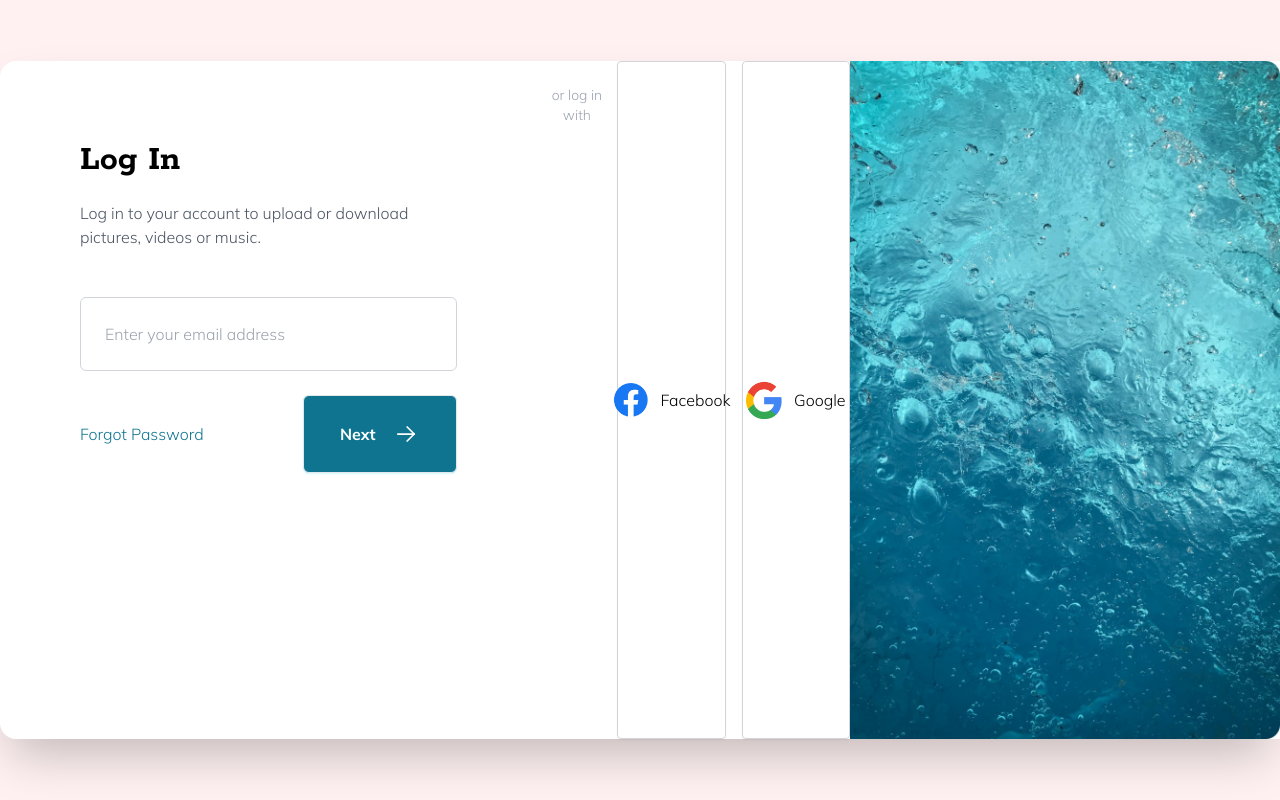
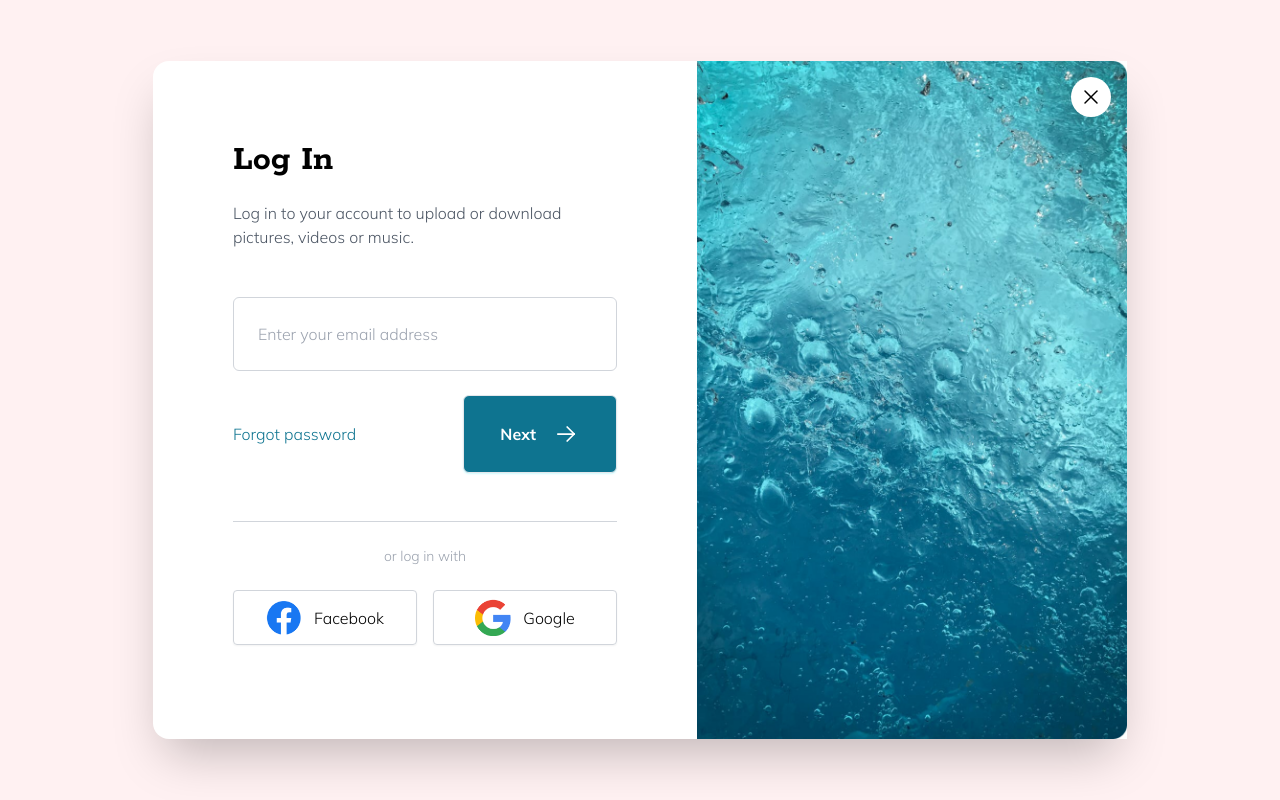
Before and after one commit to zohaib2005/tailwind-mini-projects-login-modal, a plain HTML site: page index.html in a window 1280 px wide. Drawn offline with nearby package versions, Linux system fonts and the light colour scheme.

Commit message:
login form complete

```diff
--- a/index.html
+++ b/index.html
@@ -2,6 +2,7 @@
 <html lang="en">
   <head>
     <meta charset="UTF-8" />
+    <meta http-equiv="X-UA-Compatible" content="IE=edge" />
     <meta name="viewport" content="width=device-width, initial-scale=1.0" />
     <link
       href="https://fonts.googleapis.com/css2?family=Mulish:wght@300;400;500;600;700&family=Rokkitt:wght@600;700&display=swap"
@@ -28,7 +29,7 @@
         class="relative flex flex-col m-6 space-y-10 bg-white shadow-2xl rounded-2xl md:flex-row md:space-y-0 md:m-0"
       >
         <!-- Left Side -->
-        <div class="p-4 md:p-20">
+        <div class="p-6 md:p-20">
           <!-- Top Content -->
           <h2 class="font-mono mb-5 text-4xl font-bold">Log In</h2>
           <p class="max-w-sm mb-12 font-sans font-light text-gray-600">
@@ -45,7 +46,7 @@
           <div
             class="flex flex-col items-center justify-between mt-6 space-y-6 md:flex-row md:space-y-0"
           >
-            <div class="font-thin text-cyan-700">Forgot Password</div>
+            <div class="font-thin text-cyan-700">Forgot password</div>
 
             <button
               class="w-full md:w-auto flex justify-center items-center p-6 space-x-4 font-sans font-bold text-white rounded-md shadow-lg px-9 bg-cyan-700 shadow-cyan-100 hover:bg-opacity-90 shadow-sm hover:shadow-lg border transition hover:-translate-y-0.5 duration-150"
@@ -67,7 +68,6 @@
                 <line x1="13" y1="6" x2="19" y2="12" />
               </svg>
             </button>
-          </div>
           </div>
 
           <!-- Border -->
@@ -95,8 +95,30 @@
               <span class="font-thin">Google</span>
             </button>
           </div>
+        </div>
+
         <!-- Right Side -->
         <img src="images/image.jpg" alt="" class="w-[430px] hidden md:block" />
+
+        <!-- Close Button -->
+        <div
+          class="group absolute -top-5 right-4 flex items-center justify-center w-10 h-10 bg-gray-200 rounded-full md:bg-white md:top-4 hover:cursor-pointer hover:-translate-y-0.5 transition duration-150"
+        >
+          <svg
+            xmlns="http://www.w3.org/2000/svg"
+            class="w-6 h-6 text-black group-hover:text-gray-600"
+            viewBox="0 0 24 24"
+            stroke-width="1.5"
+            stroke="currentColor"
+            fill="none"
+            stroke-linecap="round"
+            stroke-linejoin="round"
+          >
+            <path stroke="none" d="M0 0h24v24H0z" fill="none" />
+            <line x1="18" y1="6" x2="6" y2="18" />
+            <line x1="6" y1="6" x2="18" y2="18" />
+          </svg>
+        </div>
       </div>
     </div>
   </body>
```
Lines whose indentation alone changed are shown as unchanged.
